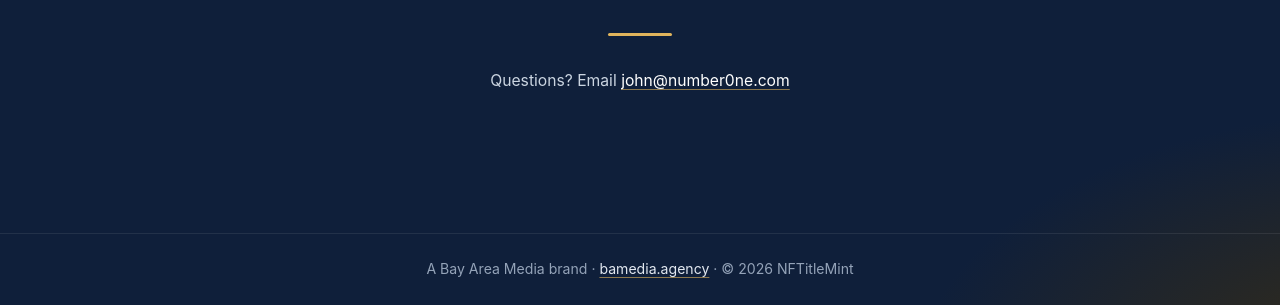
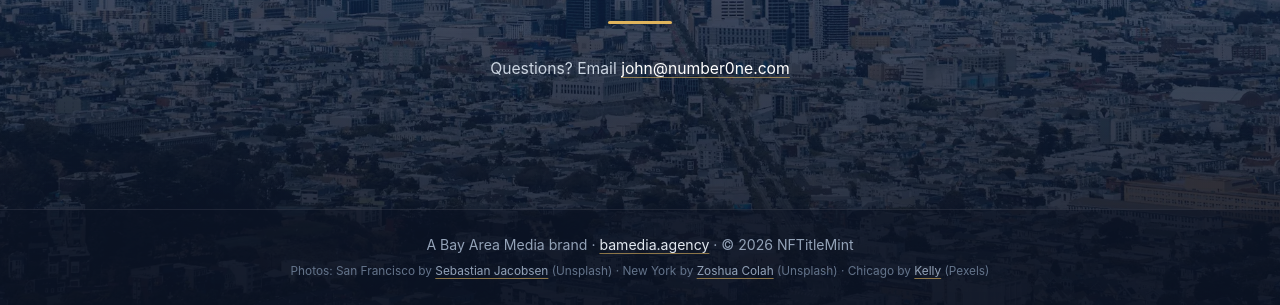
Before and after one commit to SeyeleyeS/nftitlemint, a plain HTML site: page index.html in a window 1280 px wide. Shown: the part 495-800 px from the top of the page. Drawn offline with Linux system fonts and the light colour scheme.

Commit message:
Add skyline hero background (SF/NYC/Chicago, CSS crossfade) with photo credits

```diff
--- a/index.html
+++ b/index.html
@@ -12,6 +12,7 @@
 <meta property="og:description" content="Bringing property title records on-chain. Coming soon. A Bay Area Media brand.">
 <meta property="og:url" content="https://nftitlemint.com/">
 <meta property="og:type" content="website">
+<link rel="preload" as="image" href="assets/skyline-sf.webp" type="image/webp">
 <style>
 :root{--navy:#0f1f3a;--navy2:#1a2f55;--accent:#e0b45c;--ink:#0b1324;--slate:#475569;--line:#e2e8f0}
 *{box-sizing:border-box}
@@ -28,11 +29,22 @@ p.lead{font-size:1.12rem;color:#cbd5e1;margin:0 auto 36px;max-width:520px}
 .contact{font-size:.98rem;color:#cbd5e1}
 a{color:#fff;text-decoration:underline;text-decoration-color:rgba(224,180,92,.6);text-underline-offset:3px}
 a:hover{text-decoration-color:var(--accent)}
-footer{padding:24px;text-align:center;font-size:.88rem;color:#94a3b8;border-top:1px solid rgba(255,255,255,.08)}
+footer{padding:24px;background:rgba(11,19,36,.55);text-align:center;font-size:.88rem;color:#94a3b8;border-top:1px solid rgba(255,255,255,.08)}
 footer a{color:#e2e8f0}
+.hero-bg{position:fixed;inset:0;z-index:-1;overflow:hidden;background:var(--navy)}
+.hero-bg .slide{position:absolute;inset:0;background-size:cover;background-position:center;opacity:0;animation:fade 30s infinite;transform:scale(1.04)}
+.hero-bg .sf{background-image:url(assets/skyline-sf.jpg);background-image:image-set(url(assets/skyline-sf.webp) type("image/webp"),url(assets/skyline-sf.jpg) type("image/jpeg"));opacity:1;animation-delay:0s}
+.hero-bg .nyc{background-image:url(assets/skyline-nyc.jpg);background-image:image-set(url(assets/skyline-nyc.webp) type("image/webp"),url(assets/skyline-nyc.jpg) type("image/jpeg"));animation-delay:10s}
+.hero-bg .chi{background-image:url(assets/skyline-chicago.jpg);background-image:image-set(url(assets/skyline-chicago.webp) type("image/webp"),url(assets/skyline-chicago.jpg) type("image/jpeg"));animation-delay:20s}
+.hero-bg::after{content:"";position:absolute;inset:0;background:linear-gradient(180deg,rgba(11,19,36,.78) 0%,rgba(15,31,58,.72) 50%,rgba(11,19,36,.9) 100%)}
+@keyframes fade{0%{opacity:0}5%{opacity:1}33%{opacity:1}38%{opacity:0}100%{opacity:0}}
+@media (prefers-reduced-motion:reduce){.hero-bg .slide{animation:none;opacity:0}.hero-bg .sf{opacity:1}}
+.credits{display:block;margin-top:6px;font-size:.74rem;color:#64748b}
+.credits a{color:#94a3b8}
 </style>
 </head>
 <body>
+<div class="hero-bg" aria-hidden="true"><div class="slide sf"></div><div class="slide nyc"></div><div class="slide chi"></div></div>
 <main>
   <div class="box">
     <div class="logo"><svg viewBox="0 0 64 64" aria-hidden="true"><rect width="64" height="64" rx="14" fill="#16294b" stroke="rgba(224,180,92,.45)"/><path d="M18 46V18l28 28V18" fill="none" stroke="#e0b45c" stroke-width="6" stroke-linecap="round" stroke-linejoin="round"/></svg><span>NFTitleMint</span></div>
@@ -43,6 +55,6 @@ footer a{color:#e2e8f0}
     <p class="contact">Questions? Email <a href="mailto:john@number0ne.com?subject=NFTitleMint">john@number0ne.com</a></p>
   </div>
 </main>
-<footer>A Bay Area Media brand &middot; <a href="https://bamedia.agency/">bamedia.agency</a> &middot; &copy; 2026 NFTitleMint</footer>
+<footer>A Bay Area Media brand &middot; <a href="https://bamedia.agency/">bamedia.agency</a> &middot; &copy; 2026 NFTitleMint<span class="credits">Photos: San Francisco by <a href="https://unsplash.com/photos/a-panoramic-view-of-san-francisco-sxf_g14LcGg">Sebastian Jacobsen</a> (Unsplash) &middot; New York by <a href="https://unsplash.com/photos/a-new-york-city-skyline-view-over-water-_n6NUtw924k">Zoshua Colah</a> (Unsplash) &middot; Chicago by <a href="https://www.pexels.com/photo/chicago-skyline-26821665/">Kelly</a> (Pexels)</span></footer>
 </body>
 </html>
```
Also changed, not shown: assets/skyline-chicago.jpg (added), assets/skyline-chicago.webp (added), assets/skyline-nyc.jpg (added), assets/skyline-nyc.webp (added), assets/skyline-sf.jpg (added), assets/skyline-sf.webp (added).
